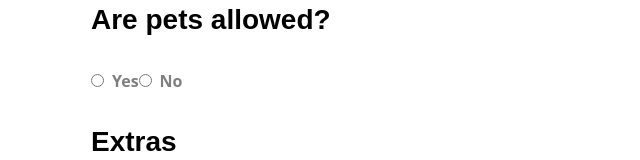
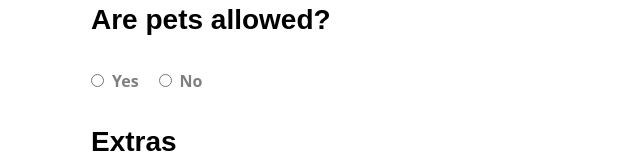
Before and after one commit to ibotchori/Vue-3-Forms, a Vue app: page / in a window 1280 px wide. Shown: the part 767-927 px from the top of the page, without its empty margins (339-979 px from the left). Built offline with nearby package versions, Linux system fonts and the light colour scheme.

Commit message:
Allowing different layouts

```diff
--- a/src/components/BaseRadioGroup.vue
+++ b/src/components/BaseRadioGroup.vue
@@ -1,13 +1,20 @@
 <template>
-  <BaseRadio
+  <component
     v-for="option in options"
     :key="option.value"
+    :is="vertical ? 'div' : 'span'"
+      :class="{
+      horizontal: !vertical
+    }"
+  >
+    <BaseRadio
       :label="option.label"
       :value="option.value"
       :name="name"
       :modelValue="modelValue"
       @update:modelValue="$emit('update:modelValue', $event)"
     />
+  </component>
 </template>
 
 <script>
@@ -24,7 +31,17 @@
     odelValue: {
       type: [String, Number],
       required: true
+    },
+    vertical: {
+      type: Boolean,
+      default: false
     }
   }
 }
 </script>
+
+<style scoped>
+.horizontal {
+  margin-right: 20px;
+}
+</style>
```
Lines whose indentation alone changed are shown as unchanged.
